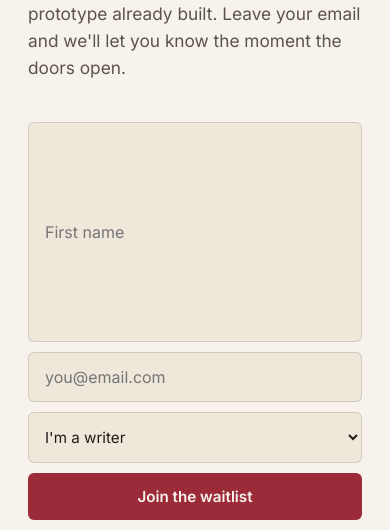
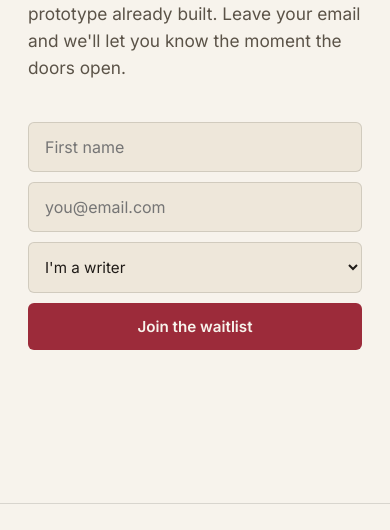
Before and after one commit to abarcosltd-sudo/WildeLL, a plain HTML site: page index.html in a window 390 px wide. Shown: the part 7384-7914 px from the top of the page. Drawn offline with Linux system fonts and the light colour scheme; some packages are replaced by stand-ins of ours; a script that the page names is missing.

Commit message:
Add text input styles to form-row class

```diff
--- a/styles.css
+++ b/styles.css
@@ -692,6 +692,7 @@ model-viewer[loaded] .model-progress { display: none; }
   .team-grid { grid-template-columns: 1fr; }
   .form-row { flex-direction: column; }
   .form-row input[type="email"],
+  .form-row input[type="text"],
   .form-row select {
     flex: none;
     width: 100%;
```
